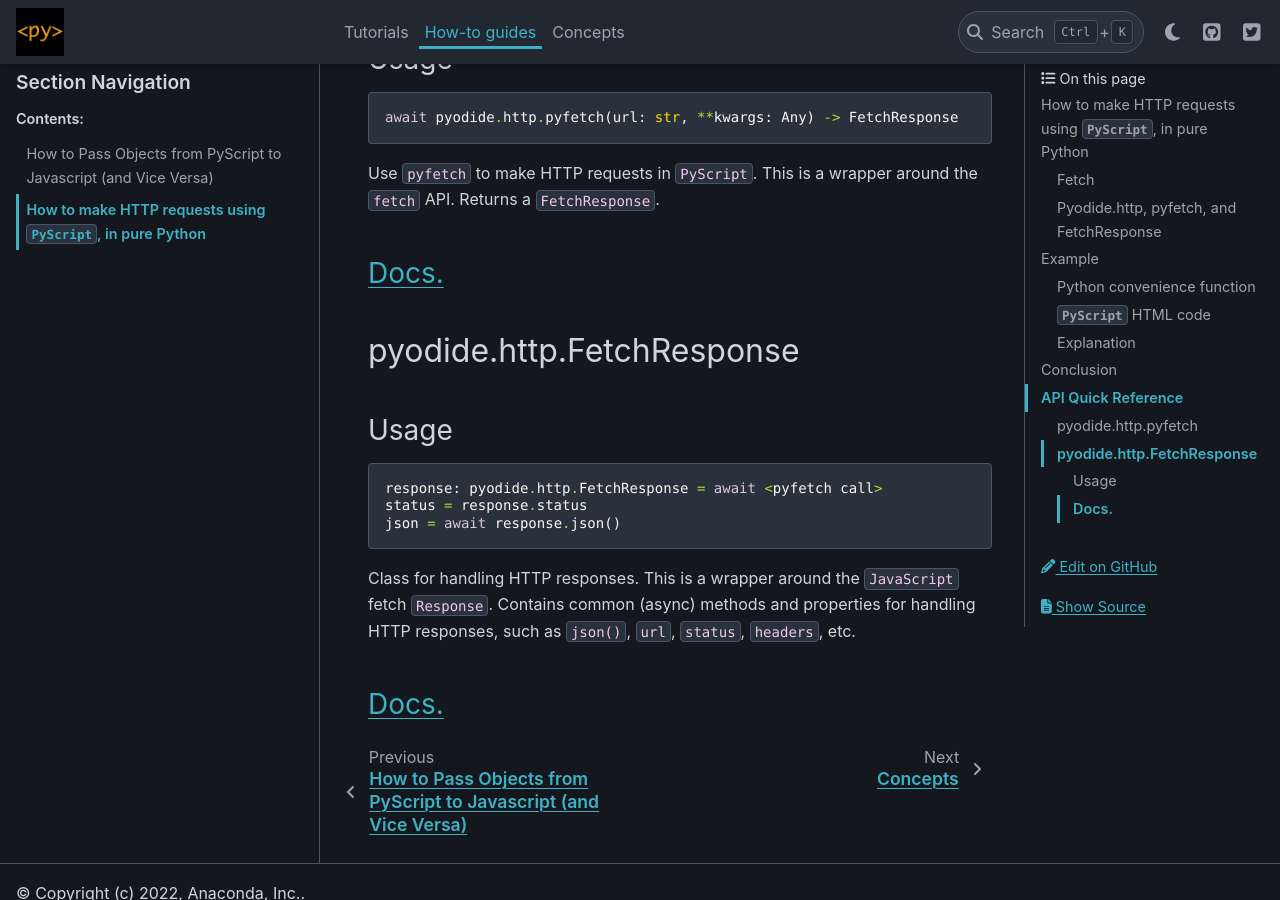
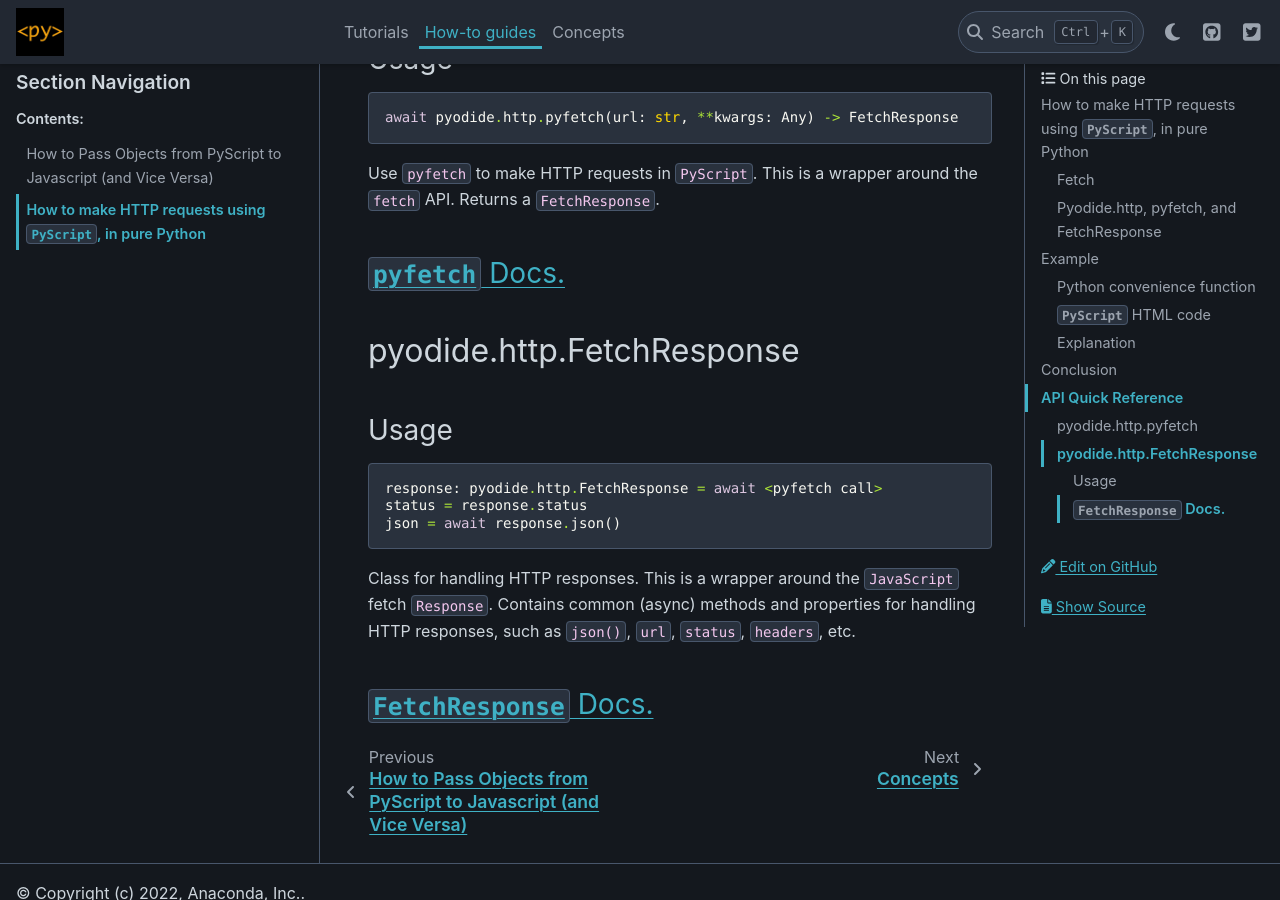
Before and after one commit to pyscript/pyscript, a Sphinx documentation site: the page built from docs/howtos/http-requests.md, in a window 1280 px wide and 900 px high, scrolled down 5120 px. Built offline with Sphinx 7.4.7 and the PyData theme 0.15.4, drawn with Linux system fonts in a browser that asks for light colours; pages that are not in the unit, such as notebooks, are missing from menus.

Commit message:
specify docs for `pyodide.http` members

````diff
--- a/docs/howtos/http-requests.md
+++ b/docs/howtos/http-requests.md
@@ -195,7 +195,7 @@ await pyodide.http.pyfetch(url: str, **kwargs: Any) -> FetchResponse
 ```
 Use `pyfetch` to make HTTP requests in `PyScript`. This is a wrapper around the `fetch` API. Returns a `FetchResponse`.
 
-### [Docs.](https://pyodide.org/en/stable/usage/api/python-api/http.html#pyodide.http.pyfetch)
+### [`pyfetch` Docs.](https://pyodide.org/en/stable/usage/api/python-api/http.html#pyodide.http.pyfetch)
 
 ## pyodide.http.FetchResponse
 ### Usage
@@ -207,4 +207,4 @@ json = await response.json()
 Class for handling HTTP responses. This is a wrapper around the `JavaScript` fetch `Response`. Contains common (async)
 methods and properties for handling HTTP responses, such as `json()`, `url`, `status`, `headers`, etc.
 
-### [Docs.](https://pyodide.org/en/stable/usage/api/python-api/http.html#pyodide.http.FetchResponse)
+### [`FetchResponse` Docs.](https://pyodide.org/en/stable/usage/api/python-api/http.html#pyodide.http.FetchResponse)
````
